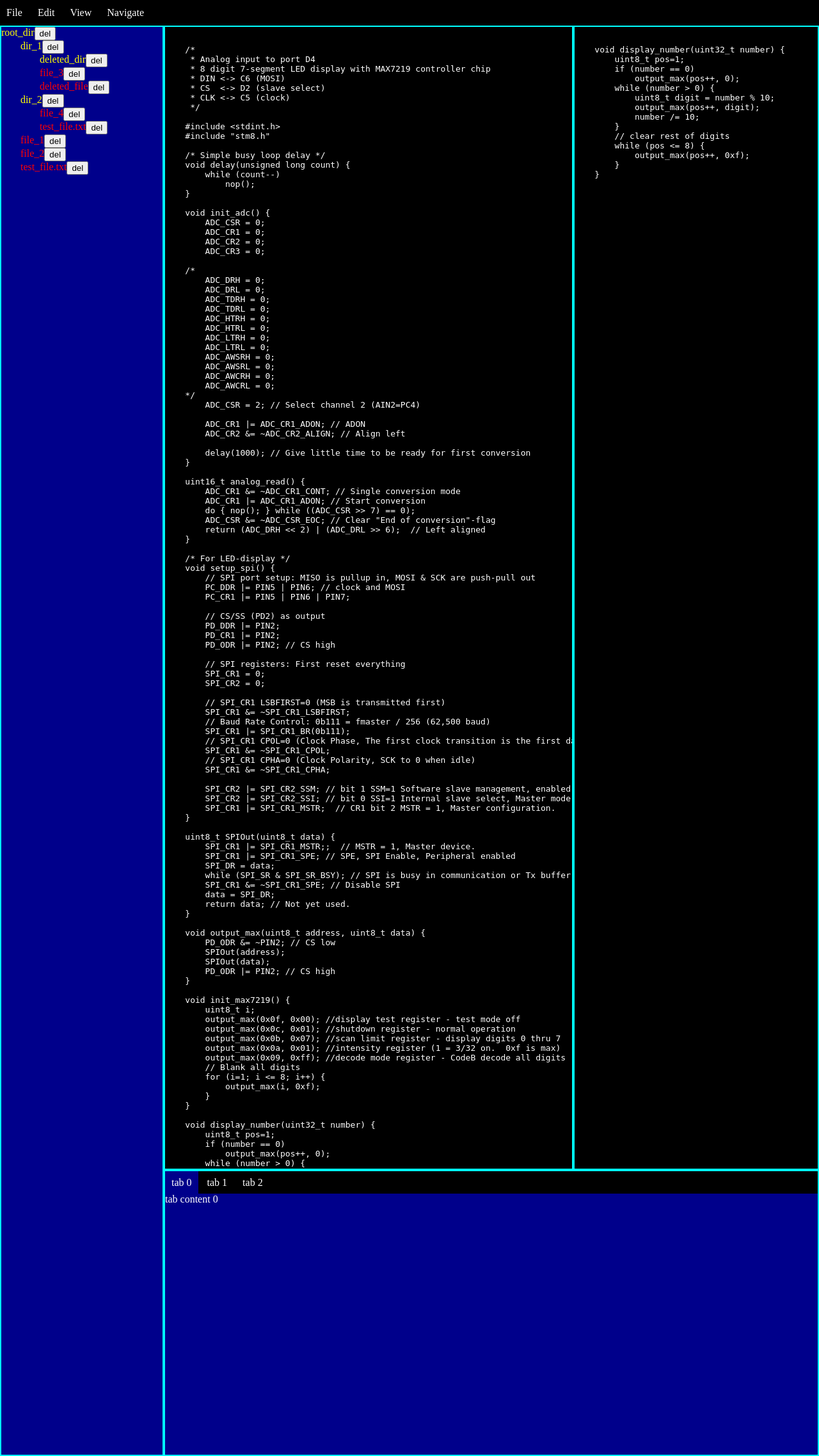
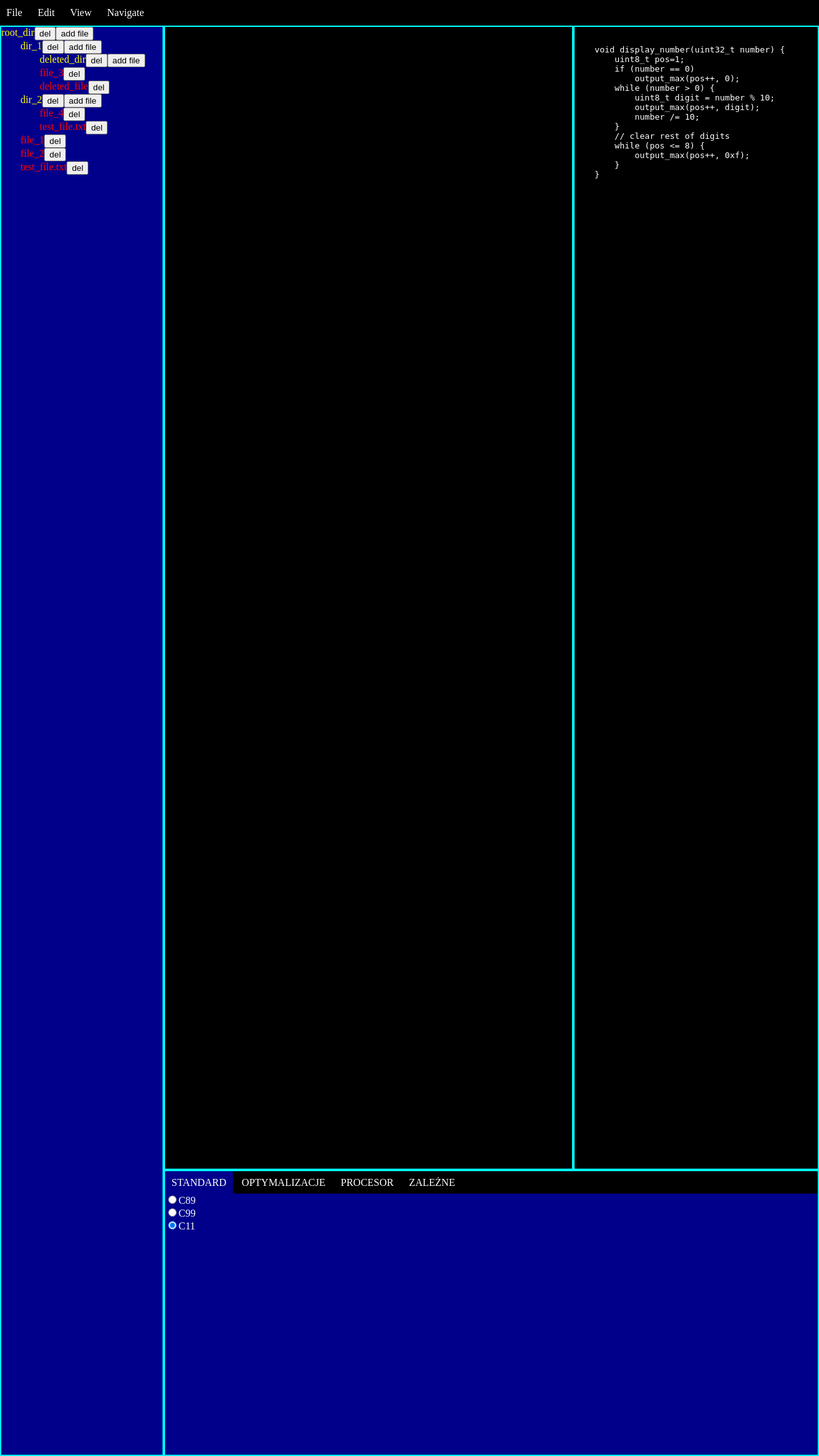
Before and after one commit to zardori/awww_project, a Django app: page /compilation_8bit/ in a window 1280 px wide. Shown: the whole page at 64% size. Run offline with Django 4.2, Linux system fonts and the light colour scheme; data comes from the database, SQL or seed files in the repository; both versions use the stored data as it was after the commit.

Commit message:
Added adding files and file selecting. Started developing tabs options.

```diff
--- /dev/null
+++ b/compilation_8bit/static/compilation_8bit/compile_options.js
@@ -0,0 +1,78 @@
+
+function getCompileOptions(){
+
+    getCompilationStandard()
+
+
+
+}
+
+function getCompilationStandard() {
+
+    let container = $("#tab_content_0")
+
+    $.ajax(
+    {
+        type: "GET",
+        url: get_compilation_standard_url,
+        success: function (data) {
+
+
+            renderOptions("tab_content_0", data.possible_standards,
+                data.compiler_standard)
+
+           /* let standard
+
+            for (standard of data.possible_standards) {
+
+                container.append("<input type='radio' id='compiler_standard_0' name='choice'>")
+                if (standard === data.compiler_standard) {
+                    container.children().last()[0].checked = true
+                }
+
+                container.append( "<label for='compiler_standard_0'></label>")
+                container.children().last().text(standard)
+
+                container.append("<br>")
+            }
+*/
+        },
+        error: function () {
+            alert("Error happened")
+        }
+    })
+
+
+
+}
+
+
+function renderOptions(container_id, option_list, selected) {
+
+    let container = $("#" + container_id)
+
+    let radio_button
+    let label
+
+    for (let option of option_list) {
+
+        container.append("<input type='radio'  name='choice'>")
+        radio_button = container.children().last()
+
+        radio_button.attr("id", option)
+
+        if (selected === option) {
+            radio_button[0].checked = true
+        }
+
+        container.append( "<label></label>")
+        label = container.children().last()
+
+        label.text(option)
+        label.attr("for", option)
+
+        container.append("<br>")
+
+    }
+
+}
--- a/compilation_8bit/static/compilation_8bit/file_system_tree.js
+++ b/compilation_8bit/static/compilation_8bit/file_system_tree.js
@@ -4,7 +4,9 @@ const container_id = "file_selection"
 const tree_step_len = 30
 const dir_id_prefix = "dir"
 const file_id_prefix = "file"
+const file_container_id = "program_code"
 
+let curr_selected = null
 
 function delFileSystemItem(item) {
 
@@ -37,9 +39,42 @@ function delFileSystemItem(item) {
         })
 }
 
+function addFile(file, parent_id) {
 
-// Add div node representing file.
-function addFileSystemItem(container, name, id, shift, is_dir) {
+    let reader = new FileReader()
+
+    reader.addEventListener("load", function () {
+
+        $.ajax(
+            {
+                type: "POST",
+                url: add_file_url,
+                headers: {'X-CSRFToken': csrftoken},
+                data: {
+                    file_name: file.name,
+                    content: reader.result,
+                    parent_id: parent_id
+                },
+                success: function (data) {
+                    showFileSystem(data)
+                },
+                error: function (data) {
+                    alert("error")
+                }
+            })
+
+
+    })
+
+    reader.readAsText(file)
+
+
+
+}
+
+
+// Add div node representing file or directory to the parent div.
+function addFileSystemNode(container, name, id, shift, is_dir) {
 
     container.append("<div></div>")
     let inserted = container.children().last()
@@ -53,24 +88,74 @@ function addFileSystemItem(container, name, id, shift, is_dir) {
     name_div.css("width", "fit-content")
     name_div.text(name)
 
-    inserted.append("<button></button>")
+    inserted.append("<button>del</button>")
     let del_button = inserted.children().last()
-    del_button.text("del")
 
     del_button.click(function() {
         delFileSystemItem(inserted)
     })
 
 
-    //inserted.text(name)
-
     if (is_dir) {
         inserted.css("color", "yellow")
         inserted.attr("id", dir_id_prefix + id)
 
+        inserted.append("<input type='file' id='file' name='file' />")
+        let file_upload = inserted.children().last()
+        file_upload.css("display", "none")
+
+
+        file_upload.change(function(){
+            let files = file_upload[0].files
+            if (files.length > 0) {
+                addFile(files[0], id)
+            }
+        })
+
+        inserted.append("<button>add file</button>")
+        let add_file_button = inserted.children().last()
+        add_file_button.click(function() {
+            file_upload.trigger("click")
+        })
+
+
     } else /* is file */ {
         inserted.css("color", "red")
         inserted.attr("id", file_id_prefix + id)
+
+        inserted.click(
+            function () {
+                $.ajax(
+                    {
+                        type: "GET",
+                        data: {selected_file_id: id},
+                        url: select_file_url,
+                        success: function (data) {
+
+                            // uncolor previous element
+                            if (curr_selected != null) {
+                                $("#" + file_id_prefix + curr_selected).css(
+                                    "background-color", "transparent"
+                                )
+                            }
+                            curr_selected = id
+
+                            // color new element
+                            inserted.css("background-color", "black")
+
+                            // display text
+                            $("#" + file_container_id + " pre").text(data.file_content)
+
+                        },
+                        error: function () {
+                            alert("Error happened")
+                        }
+                    })
+
+
+            }
+        )
+
 
     }
 
@@ -82,7 +167,7 @@ function printDir(file_system, curr_dir, shift) {
 
     let container = $("#" + container_id)
 
-    addFileSystemItem(container, curr_dir.name, curr_dir.id, shift, true)
+    addFileSystemNode(container, curr_dir.name, curr_dir.id, shift, true)
 
     let dir
     let file
@@ -96,7 +181,7 @@ function printDir(file_system, curr_dir, shift) {
     for (file of file_system.files) {
         if (file.parent === curr_dir.id) {
 
-            addFileSystemItem(container, file.name, file.id, shift + tree_step_len, false)
+            addFileSystemNode(container, file.name, file.id, shift + tree_step_len, false)
 
         }
     }
@@ -136,7 +221,6 @@ function getFileSystem() {
             type: "GET",
             url: get_file_system_url,
             success: function (data) {
-                alert("Request successful")
                 showFileSystem(data)
 
             },
--- a/compilation_8bit/static/compilation_8bit/onload.js
+++ b/compilation_8bit/static/compilation_8bit/onload.js
@@ -3,5 +3,6 @@ window.onload = function() {
     prepareTabs();
     prepareMenuButtons();
     getFileSystem();
+    getCompileOptions()
 
 }
--- a/compilation_8bit/templates/compilation_8bit/index.html
+++ b/compilation_8bit/templates/compilation_8bit/index.html
@@ -10,14 +10,39 @@
     <link rel="stylesheet" href = {% static "compilation_8bit/all_compressed.css" %} >
     <script src="https://ajax.googleapis.com/ajax/libs/jquery/3.6.4/jquery.min.js"></script>
     <script>
+
+        // Code to get csrf token took from djangoproject.com
+        function getCookie(name) {
+            let cookieValue = null;
+            if (document.cookie && document.cookie !== '') {
+                const cookies = document.cookie.split(';');
+                for (let i = 0; i < cookies.length; i++) {
+                    const cookie = cookies[i].trim();
+                    // Does this cookie string begin with the name we want?
+                    if (cookie.substring(0, name.length + 1) === (name + '=')) {
+                        cookieValue = decodeURIComponent(cookie.substring(name.length + 1));
+                        break;
+                    }
+                }
+            }
+            return cookieValue;
+        }
+
+        const csrftoken = getCookie('csrftoken');
+
+
         const get_file_system_url = "{% url 'compilation_8bit:get_file_system' %}"
         const del_dir_url = "{% url 'compilation_8bit:del_dir' %}"
         const del_file_url = "{% url 'compilation_8bit:del_file' %}"
+        const add_file_url = "{% url 'compilation_8bit:add_file' %}"
+        const get_compilation_standard_url = "{%  url 'compilation_8bit:get_compilation_standard' %}"
+        const select_file_url = "{% url 'compilation_8bit:select_file' %}"
 
     </script>
     <script src =  {% static "compilation_8bit/tabs.js" %}></script>
     <script src = {% static "compilation_8bit/menu_buttons.js" %}></script>
     <script src = {% static "compilation_8bit/file_system_tree.js" %}></script>
+    <script src = {% static "compilation_8bit/compile_options.js" %}></script>
     <script src = {% static "compilation_8bit/onload.js" %}></script>
     <title>Title</title>
 </head>
@@ -38,162 +63,33 @@
         <div id = "tabs_wrapper">
             <div id = "tabs" >
                 <div id = "tabs_bar" >
-                    <div id = "tab_button_0" class = "tab_button"> tab 0 </div>
-                    <div id = "tab_button_1" class = "tab_button"> tab 1 </div>
-                    <div id = "tab_button_2" class = "tab_button"> tab 2 </div>
+                    <div id = "tab_button_0" class = "tab_button"> STANDARD </div>
+                    <div id = "tab_button_1" class = "tab_button"> OPTYMALIZACJE </div>
+                    <div id = "tab_button_2" class = "tab_button"> PROCESOR </div>
+                    <div id = "tab_button_3" class = "tab_button"> ZALEŻNE </div>
                 </div>
                 <div id = "tabs_content">
-                    <div id = "tab_content_0" class = "tab_content"> tab content 0 </div>
+                    <div id = "tab_content_0" class = "tab_content">
+
+{#                        <input type="radio" id="html" name="fav_language" value="HTML">#}
+{#                        <label for="html">HTML</label><br>#}
+{#                        <input type="radio" id="css" name="fav_language" value="CSS">#}
+{#                        <label for="css">CSS</label><br>#}
+{#                        <input type="radio" id="javascript" name="fav_language" value="JavaScript">#}
+{#                        <label for="javascript">JavaScript</label>#}
+                    </div>
                     <div id = "tab_content_1" class = "tab_content"> tab content 1 </div>
                     <div id = "tab_content_2" class = "tab_content"> tab content 2 </div>
+                    <div id = "tab_content_3" class = "tab_content"> tab content 3 </div>
                 </div>
             </div>
         </div>
 
-        <div id = "program_code" class = "has_main_style"> <pre><code>
-    /*
-     * Analog input to port D4
-     * 8 digit 7-segment LED display with MAX7219 controller chip
-     * DIN &lt;-&gt; C6 (MOSI)
-     * CS  &lt;-&gt; D2 (slave select)
-     * CLK &lt;-&gt; C5 (clock)
-     */
-
-    #include &lt;stdint.h&gt;
-    #include "stm8.h"
-
-    /* Simple busy loop delay */
-    void delay(unsigned long count) {
-        while (count--)
-            nop();
-    }
-
-    void init_adc() {
-        ADC_CSR = 0;
-        ADC_CR1 = 0;
-        ADC_CR2 = 0;
-        ADC_CR3 = 0;
-
-    /*
-        ADC_DRH = 0;
-        ADC_DRL = 0;
-        ADC_TDRH = 0;
-        ADC_TDRL = 0;
-        ADC_HTRH = 0;
-        ADC_HTRL = 0;
-        ADC_LTRH = 0;
-        ADC_LTRL = 0;
-        ADC_AWSRH = 0;
-        ADC_AWSRL = 0;
-        ADC_AWCRH = 0;
-        ADC_AWCRL = 0;
-    */
-        ADC_CSR = 2; // Select channel 2 (AIN2=PC4)
-
-        ADC_CR1 |= ADC_CR1_ADON; // ADON
-        ADC_CR2 &= ~ADC_CR2_ALIGN; // Align left
-
-        delay(1000); // Give little time to be ready for first conversion
-    }
-
-    uint16_t analog_read() {
-        ADC_CR1 &= ~ADC_CR1_CONT; // Single conversion mode
-        ADC_CR1 |= ADC_CR1_ADON; // Start conversion
-        do { nop(); } while ((ADC_CSR &gt;&gt; 7) == 0);
-        ADC_CSR &= ~ADC_CSR_EOC; // Clear "End of conversion"-flag
-        return (ADC_DRH &lt;&lt; 2) | (ADC_DRL &gt;&gt; 6);  // Left aligned
-    }
-
-    /* For LED-display */
-    void setup_spi() {
-        // SPI port setup: MISO is pullup in, MOSI & SCK are push-pull out
-        PC_DDR |= PIN5 | PIN6; // clock and MOSI
-        PC_CR1 |= PIN5 | PIN6 | PIN7;
-
-        // CS/SS (PD2) as output
-        PD_DDR |= PIN2;
-        PD_CR1 |= PIN2;
-        PD_ODR |= PIN2; // CS high
-
-        // SPI registers: First reset everything
-        SPI_CR1 = 0;
-        SPI_CR2 = 0;
-
-        // SPI_CR1 LSBFIRST=0 (MSB is transmitted first)
-        SPI_CR1 &= ~SPI_CR1_LSBFIRST;
-        // Baud Rate Control: 0b111 = fmaster / 256 (62,500 baud)
-        SPI_CR1 |= SPI_CR1_BR(0b111);
-        // SPI_CR1 CPOL=0 (Clock Phase, The first clock transition is the first data capture edge)
-        SPI_CR1 &= ~SPI_CR1_CPOL;
-        // SPI_CR1 CPHA=0 (Clock Polarity, SCK to 0 when idle)
-        SPI_CR1 &= ~SPI_CR1_CPHA;
-
-        SPI_CR2 |= SPI_CR2_SSM; // bit 1 SSM=1 Software slave management, enabled
-        SPI_CR2 |= SPI_CR2_SSI; // bit 0 SSI=1 Internal slave select, Master mode
-        SPI_CR1 |= SPI_CR1_MSTR;  // CR1 bit 2 MSTR = 1, Master configuration.
-    }
-
-    uint8_t SPIOut(uint8_t data) {
-        SPI_CR1 |= SPI_CR1_MSTR;;  // MSTR = 1, Master device.
-        SPI_CR1 |= SPI_CR1_SPE; // SPE, SPI Enable, Peripheral enabled
-        SPI_DR = data;
-        while (SPI_SR & SPI_SR_BSY); // SPI is busy in communication or Tx buffer is not empty
-        SPI_CR1 &= ~SPI_CR1_SPE; // Disable SPI
-        data = SPI_DR;
-        return data; // Not yet used.
-    }
-
-    void output_max(uint8_t address, uint8_t data) {
-        PD_ODR &= ~PIN2; // CS low
-        SPIOut(address);
-        SPIOut(data);
-        PD_ODR |= PIN2; // CS high
-    }
-
-    void init_max7219() {
-        uint8_t i;
-        output_max(0x0f, 0x00); //display test register - test mode off
-        output_max(0x0c, 0x01); //shutdown register - normal operation
-        output_max(0x0b, 0x07); //scan limit register - display digits 0 thru 7
-        output_max(0x0a, 0x01); //intensity register (1 = 3/32 on.  0xf is max)
-        output_max(0x09, 0xff); //decode mode register - CodeB decode all digits
-        // Blank all digits
-        for (i=1; i &lt;= 8; i++) {
-            output_max(i, 0xf);
-        }
-    }
-
-    void display_number(uint32_t number) {
-        uint8_t pos=1;
-        if (number == 0)
-            output_max(pos++, 0);
-        while (number &gt; 0) {
-            uint8_t digit = number % 10;
-            output_max(pos++, digit);
-            number /= 10;
-        }
-        // clear rest of digits
-        while (pos &lt;= 8) {
-            output_max(pos++, 0xf);
-        }
-    }
-
-    int main(void)
-    {
-        /* Set clock to full speed (16 Mhz) */
-        CLK_CKDIVR = 0;
-
-        init_adc();
-        setup_spi();
-        init_max7219();
-
-        while(1) {
-            display_number(analog_read());
-            delay(100000L);
-        }
-    }
-
-        </code></pre></div>
+        <div id = "program_code" class = "has_main_style">
+            {% if selected_file %}
+                <pre>{{ selected_file.content }}</pre>
+            {% endif %}
+        </div>
         <div id = "file_selection" >
 {% comment %}            <div class = "file_system_item" >
                 main_dir
--- a/compilation_8bit/urls.py
+++ b/compilation_8bit/urls.py
@@ -8,5 +8,11 @@ urlpatterns = [
     path('get_file_system/', views.get_file_system, name='get_file_system'),
     path('del_dir', views.del_dir, name='del_dir'),
     path('del_file', views.del_file, name='del_file'),
+    path('add_file', views.add_file, name='add_file'),
+    path('get_compilation_standard', views.get_compilation_standard,
+         name='get_compilation_standard'),
+    path('set_compilation_standard', views.set_compilation_standard,
+         name='set_compilation_standard'),
+    path('select_file', views.select_file, name='select_file'),
 
 ]
--- a/compilation_8bit/views.py
+++ b/compilation_8bit/views.py
@@ -1,21 +1,30 @@
 import logging
 from django.shortcuts import render
-from django.http import JsonResponse
+from django.http import JsonResponse, HttpResponse
 from .models import File, Directory, User
 
 logging.basicConfig(filename="logfile.txt", level=logging.DEBUG)
 
+# session keys
+selected_file_id_key = "selected_file_id"
+
+
 
 def index(request):
+
     context = {}
+
+    logging.debug(f"{request.session.items()}")
+
+    if selected_file_id_key in request.session:
+        selected_file = File.objects.get(pk=int(request.session[selected_file_id_key]))
+        context["selected_file"] = selected_file
 
     return render(request, "compilation_8bit/index.html", context)
 
 
 def del_file(request):
     file_id = int(request.GET["id"])
-
-    logging.debug(f'{file_id}')
 
     File.objects.get(pk=file_id).soft_delete()
 
@@ -28,6 +37,23 @@ def del_dir(request):
     Directory.objects.get(id=dir_id).soft_delete()
 
     return get_file_system(request)
+
+
+def add_file(request):
+
+    logging.debug(f"data received: {request.POST.dict()}")
+
+    if request.method == "POST":
+
+        parent = Directory.objects.get(id=request.POST["parent_id"])
+
+        new_file = File(parent=parent, name=request.POST["file_name"],
+                        content=request.POST["content"], owner=parent.owner)
+
+        new_file.save()
+
+    return get_file_system(request)
+
 
 
 
@@ -59,4 +85,55 @@ def get_file_system(request):
     to_return['files'] = files
     to_return['directories'] = directories
 
+    if selected_file_id_key in request.session:
+        to_return[selected_file_id_key] = request.session[selected_file_id_key]
+
     return JsonResponse(to_return)
+
+
+def select_file(request):
+
+    session = request.session
+
+    selected_id = int(request.GET[selected_file_id_key])
+
+    session[selected_file_id_key] = selected_id
+
+    logging.debug(f"id: {selected_id}")
+
+    content = File.objects.get(pk=selected_id).content
+
+    return JsonResponse({"file_content": content})
+
+
+
+possible_standards = ["C89", "C99", "C11"]
+possible_optimizations = ["opt1", "opt2", "opt3"]
+possible_processors = ["MCS51", "Z80", "STM8"]
+
+processor_dependant = {"MCS51": ["MCS51_opt_1", "MCS51_opt_2"],
+                       "Z80": ["Z80_opt_1", "Z80_opt_2"],
+                       "STM8": ["STM8_opt_1", "STM8_opt_2"]
+                       }
+
+
+def get_compilation_standard(request):
+
+
+
+    # If the standard is not set yet, set the default one
+    if "compiler_standard" not in request.session:
+        request.session["compiler_standard"] = "C11"
+
+    to_return = {"possible_standards": possible_standards,
+                 "compiler_standard": request.session["compiler_standard"]}
+
+    return JsonResponse(to_return)
+
+
+
+def set_compilation_standard(request):
+
+    request.session["compiler_standard"] = request.GET["compiler_standard"]
+
+    return HttpResponse("success")
--- /dev/null
+++ b/test_file.txt
@@ -0,0 +1 @@
+This is test_file content.
```
Also changed, not shown: logfile.txt (+75 -0 lines), db.sqlite3.
